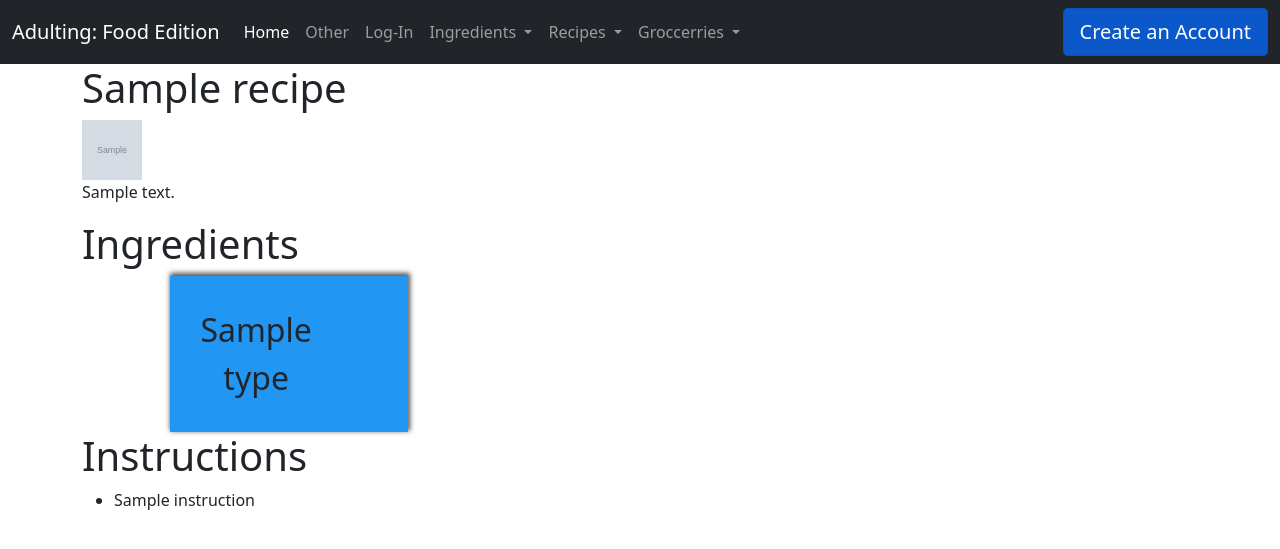
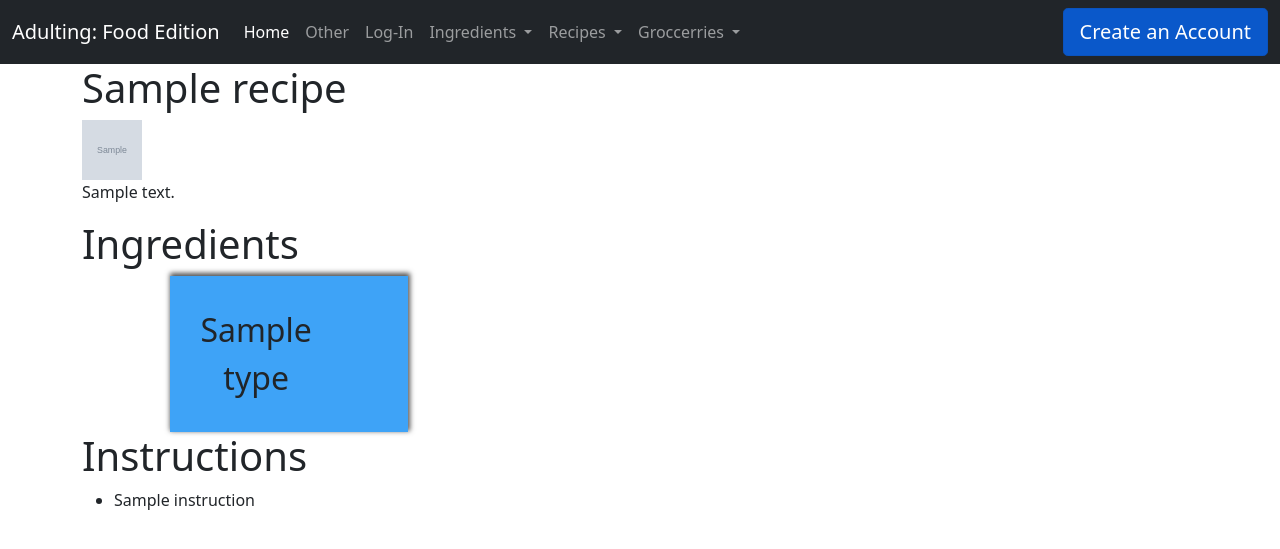
Before and after one commit to moisefr/Flask_Adulting_Food, a Flask app: template templates/read_recipe_standard.html in a window 1280 px wide. Shown: the top 549 px of the page. Run offline with Flask 2, Linux system fonts and the light colour scheme; the template is opened without the code that fills it: most values are stand-ins (such as "Sample title", 1, 10 or a date in 2020); grey boxes marked "Sample" are stand-in pictures; some libraries are stand-ins or nearby versions.

Commit message:
Update recipe_standard.css
testing

```diff
--- a/static/styles/recipe_standard.css
+++ b/static/styles/recipe_standard.css
@@ -1,7 +1,7 @@
 .grid-container {
     display: inline-grid;
     grid-template-columns: auto auto auto;
-    background-color: #2196F3;
+    background-color: #3ea3f7;
     padding: 10px;
     grid-column-gap: 70px;
     box-shadow: 1px -2px 5px 1px rgba(0,0,0,0.68);
```
